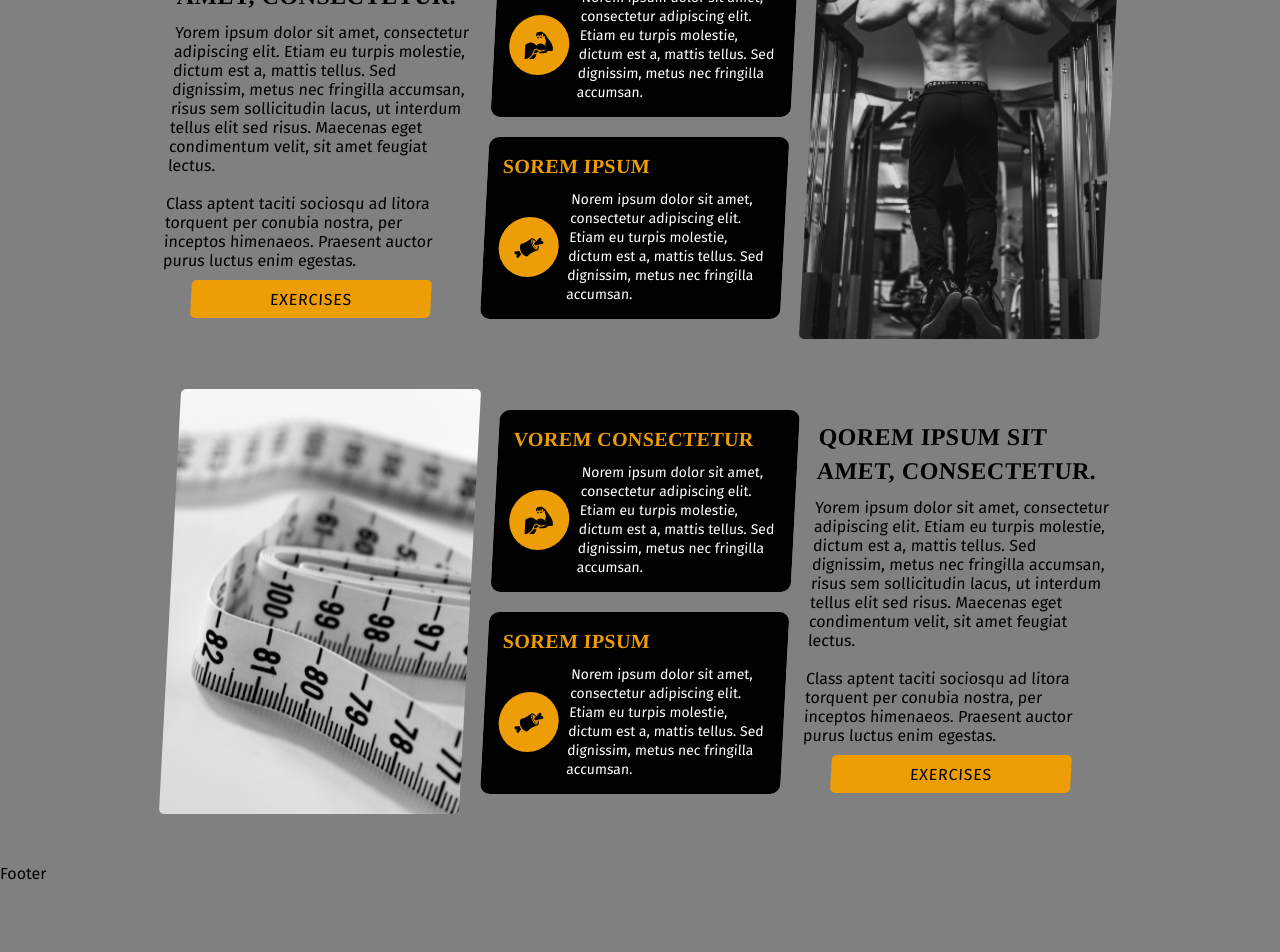
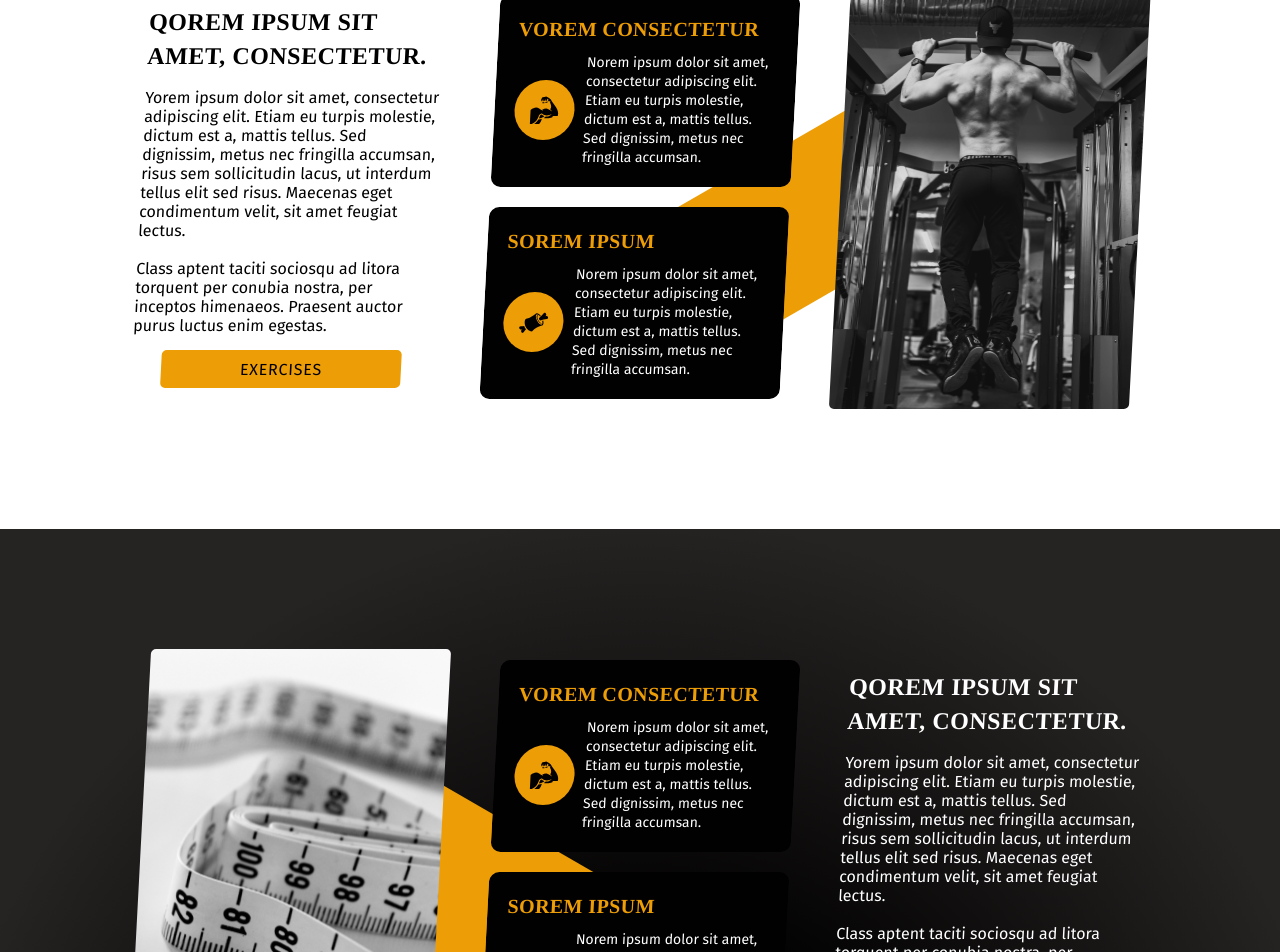
Before and after one commit to ZacharieMcGee/flagfitness, a React (Vite) app: page / in a window 1280 px wide. Shown: the part 760-1712 px from the top of the page. Before the commit the page ends 1643 px from the top, so only its background shows below. Built offline with nearby package versions, Linux system fonts and the light colour scheme; a web font is replaced by a local one.

Commit message:
landing page content sections

```diff
--- a/src/components/ContentCard1/ContentCard1.css
+++ /dev/null
@@ -1,112 +0,0 @@
-.content-card {
-  overflow: hidden;
-  width: 300px;
-  height: 425px;
-  color: var(--bg-color-1);
-
-  transform: skewX(-3deg);
-  border-radius: 5px;
-}
-
-.content-card h3 {
-  margin-top: 10px;
-
-  font-family: var(--font-subtitle);
-  font-style: normal;
-  font-weight: 800;
-  font-size: 24px;
-  line-height: 34px;
-  display: flex;
-  align-items: center;
-  letter-spacing: 0.02em;
-  text-transform: uppercase;
-
-}
-
-.content-card > p {
-  margin: 10px 0;
-
-  font-family: var(--font-body);
-  font-style: normal;
-  font-weight: 400;
-  font-size: 16px;
-  line-height: 19px;
-}
-
-.type-1 {
-  display: flex;
-  flex-direction: column;
-  justify-content: center;
-}
-
-.type-2 {
-  display: flex;
-  flex-direction: column;
-  justify-content: center;
-  gap: 20px;
-}
-
-.content-card_subcard {
-  background-color: var(--bg-color-1);
-  border-radius:10px;
-  color: white;
-  padding: 15px;
-}
-
-.content-card_subcard h4 {
-  font-family: var(--font-subtitle);
-  font-style: normal;
-  font-weight: 800;
-  font-size: 20px;
-  line-height: 28px;
-  letter-spacing: 0.02em;
-  text-transform: uppercase;
-
-  color: var(--main-color);
-}
-
-.content-card_subcard-flex {
-  display: flex;
-  align-items: center;
-  gap: 10px;
-  margin-top: 10px;
-}
-
-.content-card_subcard-flex_icon {
-  background-color: var(--main-color);
-  border-radius: 50%;
-  min-width: 60px;
-  height: 60px;
-  display: flex;
-  justify-content: center;
-  align-items: center;
-  color: var(--bg-color-1);
-  font-size: 30px;
-}
-
-.content-card_subcard-flex p {
-  font-family: var(--font-body);
-  font-style: normal;
-  font-weight: 400;
-  font-size: 14px;
-  line-height: 19px;
-
-  color: white;
-}
-
-.type-3::before {
-
-  content: '';
-  display: block;
-  width: 100%;
-  height: 100%;
-  transform: skewX(3deg) scale(1.1);
-  /* transform: skewX(10deg); */
-  background-image: url('../../assets/pullup.png');
-  background-position: center;
-}
-
-.type-4 {
-  background-image: url('../../assets/measuringtape.png');
-  background-size: cover;
-}
--- a/src/components/ContentCard1/ContentCard1.jsx
+++ /dev/null
@@ -1,59 +0,0 @@
-import { Link } from 'react-router-dom';
-
-import './ContentCard1.css'
-import { Button1 } from '../../components'
-import { GiBiceps, GiMeat } from 'react-icons/gi'
-
-const ContentCard1 = ({ type }) => {
-  const baseUrl = import.meta.env.BASE_URL
-
-  if ( type === 1 ) {
-    return (
-      <div className='content-card type-1'>
-        <h3>Qorem ipsum  sit amet, consectetur.</h3>
-        <p>Yorem ipsum dolor sit amet, consectetur adipiscing elit. Etiam eu turpis molestie, dictum est a, mattis tellus. Sed dignissim, metus nec fringilla accumsan, risus sem sollicitudin lacus, ut interdum tellus elit sed risus. Maecenas eget condimentum velit, sit amet feugiat lectus.
-        <br /><br />
-        Class aptent taciti sociosqu ad litora torquent per conubia nostra, per inceptos himenaeos. Praesent auctor purus luctus enim egestas.</p>
-        <Button1 text={'exercises'}/>
-      </div>
-    )
-  } else if ( type === 2 ) {
-    return (
-      <div className='content-card type-2'>
-        <div className='content-card_subcard'>
-          <h4>Vorem consectetur</h4>
-          <div className='content-card_subcard-flex'>
-            <div className='content-card_subcard-flex_icon'>
-              <GiBiceps />
-            </div>
-            <p>Norem ipsum dolor sit amet, consectetur adipiscing elit. Etiam eu turpis molestie, dictum est a, mattis tellus. Sed dignissim, metus nec fringilla accumsan.</p>
-          </div>
-        </div>
-
-        <div className='content-card_subcard'>
-          <h4>Sorem ipsum</h4>
-          <div className='content-card_subcard-flex'>
-            <div className='content-card_subcard-flex_icon'>
-              <GiMeat />
-            </div>
-            <p>Norem ipsum dolor sit amet, consectetur adipiscing elit. Etiam eu turpis molestie, dictum est a, mattis tellus. Sed dignissim, metus nec fringilla accumsan.</p>
-          </div>
-        </div>
-      </div>
-    )
-  } else if ( type === 3 ) {
-    return (
-      <div className='content-card type-3'>
-      </div>
-    )
-  } else {
-    return (
-      <div className='content-card type-4'>
-      </div>
-    )
-  }
-
-
-}
-
-export default ContentCard1
--- /dev/null
+++ b/src/components/ContentSubcard/ContentSubcard.css
@@ -0,0 +1,47 @@
+.content-card_subcard {
+  background-color: var(--bg-color-1);
+  border-radius:10px;
+  color: white;
+  padding: 20px;
+}
+
+.content-card_subcard h4 {
+  font-family: var(--font-subtitle);
+  font-style: normal;
+  font-weight: 800;
+  font-size: 20px;
+  line-height: 28px;
+  letter-spacing: 0.02em;
+  text-transform: uppercase;
+
+  color: var(--main-color);
+}
+
+.content-card_subcard-flex {
+  display: flex;
+  align-items: center;
+  gap: 10px;
+  margin-top: 10px;
+}
+
+.content-card_subcard-flex_icon {
+  background-color: var(--main-color);
+  border-radius: 50%;
+  min-width: 60px;
+  height: 60px;
+  display: flex;
+  justify-content: center;
+  align-items: center;
+  color: var(--bg-color-1);
+  font-size: 30px;
+}
+
+.content-card_subcard-flex p {
+  font-family: var(--font-body);
+  font-style: normal;
+  font-weight: 400;
+  font-size: 14px;
+  line-height: 19px;
+
+  color: white;
+}
--- /dev/null
+++ b/src/components/ContentSubcard/ContentSubcard.jsx
@@ -0,0 +1,17 @@
+import './ContentSubcard.css'
+
+const ContentSubcard = ({ title, text, icon }) => {
+  return (
+    <div className='content-card_subcard'>
+      <h4>{title}</h4>
+      <div className='content-card_subcard-flex'>
+        <div className='content-card_subcard-flex_icon'>
+          {icon}
+        </div>
+        <p>{text}</p>
+      </div>
+    </div>
+  )
+}
+
+export default ContentSubcard
--- a/src/components/index.js
+++ b/src/components/index.js
@@ -1,5 +1,5 @@
 export { default as Navbar } from './Navbar/Navbar'
 export { default as Footer } from './Footer/Footer'
 
-export { default as ContentCard1 } from './ContentCard1/ContentCard1'
 export { default as Button1 } from './Button1/Button1'
+export { default as ContentSubcard } from './ContentSubcard/ContentSubcard'
--- a/src/pages/LandingPage/LandingPage.css
+++ b/src/pages/LandingPage/LandingPage.css
@@ -8,9 +8,7 @@
 
   /* display: flex; */
 
-  height: 78vh;
-
-
+  height: 60vh;
 }
 
 .hero-container {
@@ -84,49 +82,9 @@
   gap: 10px;
 }
 
-/* .btn {
-  overflow: hidden;
-  position: relative;
-  z-index: 1;
-  color: var(--bg-color-1);
-  background-color: var(--bg-color-1);
-
-  width: 80%;
-  padding: .75em 1.5em;
-  border-radius: 5px;
-  text-align: center;
-  font-size: .8em;
-  letter-spacing: .05em;
-  transition: color .3s;
-}
-
-.btn:before {
-  content: '';
-  position: absolute;
-  z-index: -1;
-  width: 120%;
-  height: 100%;
-  top: 0;
-  left: -10%;
-  transform: skewX(-20deg);
-  background-color: var(--main-color);
-  transition: all .3s ease-out;
-}
-
-.btn:hover,
-.btn:focus {
-  color: var(--main-color);
-  outline: 2px solid var(--main-color)
-}
-
-.btn:hover:before,
-.btn:focus:before {
-  left: -125%;
-} */
-
 .hero-section_detail {
   position: absolute;
-  z-index: 0;
+  z-index: 1;
   left: 50%;
   transform: translateX(-50%);
   bottom: -257px;
@@ -140,19 +98,113 @@
 
 .content-section {
   position: relative;
-  z-index: 1;
-  /* background-color: white; */
-  /* height: 30vh; */
 
-  margin: 50px 0;
   display: flex;
   flex-direction: column;
   justify-content: flex-start;
   align-items: center;
+  padding: 120px 0;
+  gap: 50px;
+}
+
+.section-1 {
+  background-color: white;
+}
+
+.section-2 {
+  background-image: radial-gradient(
+    circle at bottom,
+    var(--bg-color-1) 30%,
+    var(--bg-color-2) 75%);
+
+  padding-bottom: 150px;
+}
+
+.section-1::before,
+.section-2::before {
+  content: '';
+  position: absolute;
+  width: 250px;
+  height: 150px;
+  background-color: var(--main-color);
+}
+
+.section-1::before{
+  bottom: 500px;
+  transform: rotate(65deg)
+}
+
+.section-2::before{
+  bottom: 500px;
+  transform: rotate(-65deg)
+}
+
+.content-section_card {
+  position: relative;
+  display: flex;
+  flex-direction: column;
+  justify-content: center;
+  overflow: hidden;
+  width: 300px;
+  height: 425px;
+  /* color: var(--bg-color-1); */
+
+  transform: skewX(-3deg);
+  border-radius: 5px;
+}
+
+.content-section_card:nth-child(2) {
   gap: 20px;
 }
 
+.content-section_card h3 {
+  display: flex;
+  align-items: center;
+
+  font-family: var(--font-subtitle);
+  font-style: normal;
+  font-weight: 800;
+  font-size: 24px;
+  line-height: 34px;
+  letter-spacing: 0.02em;
+  text-transform: uppercase;
+
+}
+
+.content-section_card > p {
+  margin: 15px 0;
+
+  font-family: var(--font-body);
+  font-style: normal;
+  font-weight: 400;
+  font-size: 16px;
+  line-height: 19px;
+}
+
+.pullup::before,
+.tape::before {
+  content: '';
+  display: block;
+  width: 100%;
+  height: 100%;
+  transform: skewX(3deg) scale(1.1);
+}
+
+.pullup {
+  background-image: url('../../assets/pullup.png');
+  background-position: center;
+}
+
+.tape {
+  background-image: url('../../assets/measuringtape.png');
+  background-size: cover;
+}
+
 @media screen and (min-width: 1024px) {
+  .hero-section {
+    height: 78vh;
+  }
+
   .hero-card {
     max-width: 530px;
   }
@@ -188,6 +240,20 @@
     flex-direction: row;
     justify-content: center;
   }
+
+  .section-2 {
+    flex-direction: row-reverse;
+  }
+
+  .section-1::before{
+    bottom: 200px;
+    transform: translate(150px, -25px) rotate(-30deg)
+  }
+
+  .section-2::before{
+    bottom: 200px;
+    transform: translate(-150px, -50px) rotate(30deg)
+  }
 }
 
 @media screen and (min-width: 1366px) {
@@ -199,7 +265,7 @@
   .hero-section::after {
     content: '';
     position: absolute;
-    bottom: -70px;
+    bottom: -89px;
     left: 10vw;
     background-image: url('../../assets/hero-man.png');
     background-size: contain;
--- a/src/pages/LandingPage/LandingPage.jsx
+++ b/src/pages/LandingPage/LandingPage.jsx
@@ -1,9 +1,11 @@
 import { Link } from 'react-router-dom'
+import { GiBiceps, GiMeat } from 'react-icons/gi'
 
 import './LandingPage.css'
 import HeroCard from '../../assets/hero-card.png'
 import HeroDetail from '../../assets/hero-detail.png'
-import { ContentCard1, Button1 } from '../../components'
+import { Button1, ContentSubcard } from '../../components'
+
 
 
 const LandingPage = () => {
@@ -32,7 +34,7 @@ const LandingPage = () => {
           <img className='hero-section_detail-img' src={HeroDetail} alt='#' />
         </div>
       </div>
-
+{/*
       <div className='content-section'>
         <ContentCard1 type={1}/>
         <ContentCard1 type={2}/>
@@ -43,6 +45,56 @@ const LandingPage = () => {
         <ContentCard1 type={4}/>
         <ContentCard1 type={2}/>
         <ContentCard1 type={1}/>
+      </div> */}
+
+      <div className='content-section section-1'>
+        <div className='content-section_card'>
+          <h3>Qorem ipsum  sit amet, consectetur.</h3>
+          <p>Yorem ipsum dolor sit amet, consectetur adipiscing elit. Etiam eu turpis molestie, dictum est a, mattis tellus. Sed dignissim, metus nec fringilla accumsan, risus sem sollicitudin lacus, ut interdum tellus elit sed risus. Maecenas eget condimentum velit, sit amet feugiat lectus.
+          <br /><br />
+          Class aptent taciti sociosqu ad litora torquent per conubia nostra, per inceptos himenaeos. Praesent auctor purus luctus enim egestas.</p>
+          <Button1 text={'exercises'}/>
+        </div>
+
+        <div className='content-section_card' >
+          <ContentSubcard
+            title={'Vorem consectetur'}
+            text={'Norem ipsum dolor sit amet, consectetur adipiscing elit. Etiam eu turpis molestie, dictum est a, mattis tellus. Sed dignissim, metus nec fringilla accumsan.'}
+            icon={<GiBiceps />}
+          />
+          <ContentSubcard
+            title={'Sorem ipsum'}
+            text={'Norem ipsum dolor sit amet, consectetur adipiscing elit. Etiam eu turpis molestie, dictum est a, mattis tellus. Sed dignissim, metus nec fringilla accumsan.'}
+            icon={<GiMeat />}
+          />
+        </div>
+
+        <div className='content-section_card pullup'></div>
+      </div>
+
+      <div className='content-section section-2'>
+        <div className='content-section_card' style={{ color: 'white' }}>
+          <h3>Qorem ipsum  sit amet, consectetur.</h3>
+          <p>Yorem ipsum dolor sit amet, consectetur adipiscing elit. Etiam eu turpis molestie, dictum est a, mattis tellus. Sed dignissim, metus nec fringilla accumsan, risus sem sollicitudin lacus, ut interdum tellus elit sed risus. Maecenas eget condimentum velit, sit amet feugiat lectus.
+          <br /><br />
+          Class aptent taciti sociosqu ad litora torquent per conubia nostra, per inceptos himenaeos. Praesent auctor purus luctus enim egestas.</p>
+          <Button1 text={'exercises'}/>
+        </div>
+
+        <div className='content-section_card' >
+          <ContentSubcard
+            title={'Vorem consectetur'}
+            text={'Norem ipsum dolor sit amet, consectetur adipiscing elit. Etiam eu turpis molestie, dictum est a, mattis tellus. Sed dignissim, metus nec fringilla accumsan.'}
+            icon={<GiBiceps />}
+          />
+          <ContentSubcard
+            title={'Sorem ipsum'}
+            text={'Norem ipsum dolor sit amet, consectetur adipiscing elit. Etiam eu turpis molestie, dictum est a, mattis tellus. Sed dignissim, metus nec fringilla accumsan.'}
+            icon={<GiMeat />}
+          />
+        </div>
+
+        <div className='content-section_card tape'></div>
       </div>
 
     </div>
```
